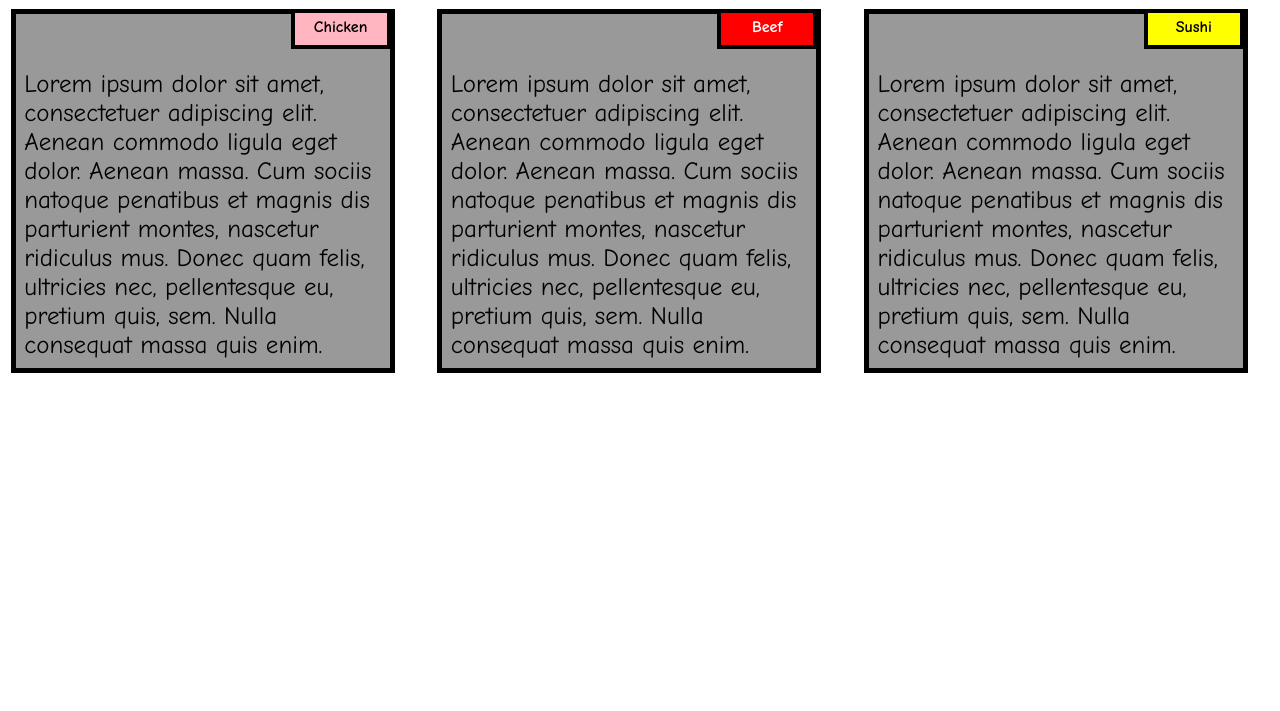
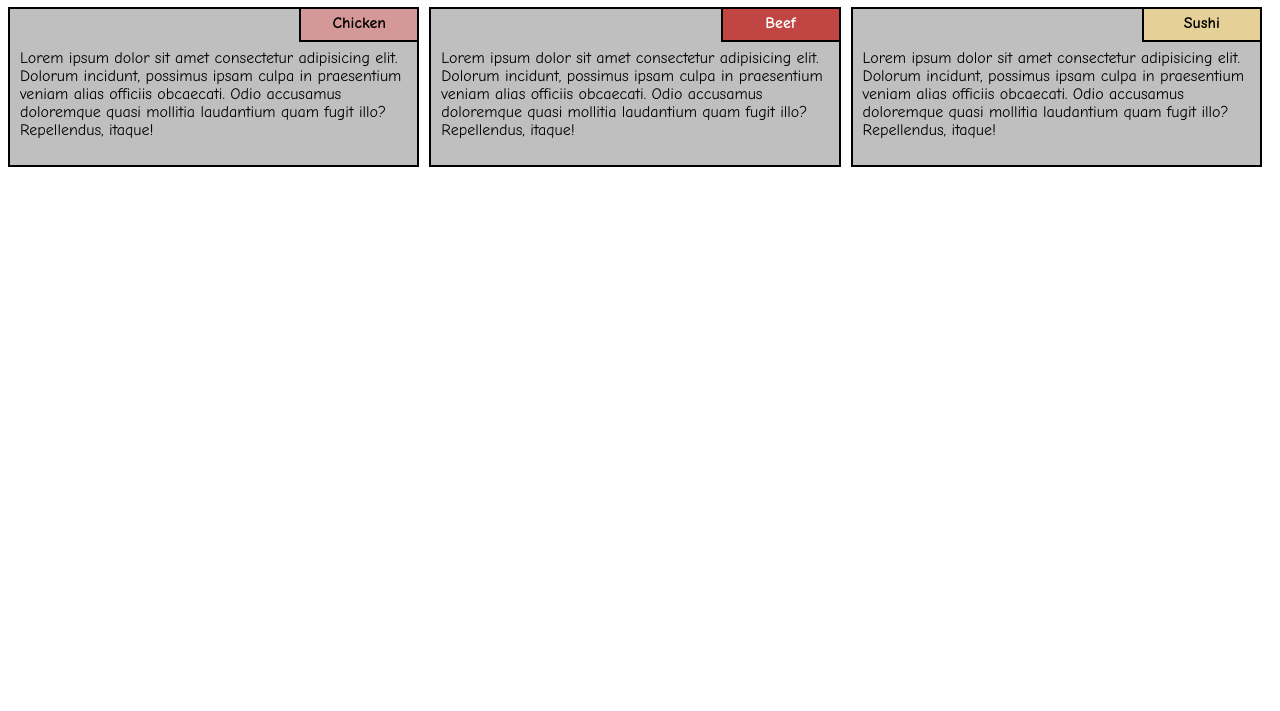
Before and after one commit to AflaxCade/module2-solution, a plain HTML site: page index.html in a window 1280 px wide. Shown: the part 89-800 px from the top of the page. Drawn offline with Linux system fonts and the light colour scheme.

Commit message:
Updated All Files

```diff
--- a/css/style.css
+++ b/css/style.css
@@ -1,84 +1,93 @@
 *{
     box-sizing: border-box;
+    font-family: "Comic Sans MS",sans-serif;
+
 }
 body{
-  margin: 0;
-  padding: 0;
     font-family: "Comic Sans MS",sans-serif;
 }
+.row {
+    width: 100%;
+
+  }
 h1{
-    margin-bottom: 15px;
     text-align: center;
-    font-size: 40px;
+    border-bottom: 25px;
 }
-.row{
-  margin-top: 5%;
-  margin-bottom: 5%;
+p {
+    background-color: #bfbfbf;
+    border: 2px solid black;
+    height: 160px;
+    margin-right: 10px;
+    padding: 40px 10px 5px 10px;
+    overflow: hidden;
   }
-.box{
-  width: 100%;
-  overflow: none;
+  #box{
+    position: relative;
   }
-.title{
-  border: 4px solid black;
-  width: 100px;
-  height: 40px;
-  padding: 5px;
-  margin-right: 36px;
-  margin-top: 0px;
-  float: right;
+  #title1 {
+    background-color: #D59898;
+    position: absolute;
+    top: 0;
+    right: 0;
     font-weight: bold;
-  position: relative;
-  overflow: none;
+    height: 35px;
+    width: 120px;
+    padding:5px;
     text-align: center;
   }
-.name1{
-  background-color: #FFB6C1;
+  #title2 {
+    background-color:#C14543 ;
+    color: white;
+    position: absolute;
+    top: 0;
+    right: 0;
+    font-weight: bold;
+    height: 35px;
+    width: 120px;
+    padding: 5px;
+    text-align: center;
+  }
+  #title3{
+   background-color: #E5D198;
+    position: absolute;
+    top: 0;
+    right: 0;
+    height: 35px;
+    width: 120px;
+    padding: 5px;
+    font-weight: bold;
+    text-align: center;
   }
 
-.name2{
-  color: white;
-  background-color: #FF0000;
+  @media (min-width: 992px) {
+    .col-lg-4{
+      float: left;
     }
-.name3{
-  background-color: #FFFF00;
-}
-.text{
-  border: 5px solid black;
-  width: 90%;
-  height: auto;
-  margin: 2.5%;
-  color: black;
-  font-size: 25px;
-  padding: 2%;
-  padding-top: 55px;
-  background-color: #999999;
-}
-@media (min-width: 992px) {
     .col-lg-4 {
-  	float: left;
         width: 33.33%;
     }
  }
+
  @media (min-width: 768px) and (max-width: 991px) {
-  .col-md-6,.col-md-12 {
+    .col-md-6,.col-md-12{
       float: left;
     }
     .col-md-6 {
         width: 50%;
       }
       .col-md-12 {
-    margin-left: -10px;
-    width: 100%;
-  }
-  .name3{
-    margin-right: 65px;
-    width: 100px;
-  }
-}
-@media (min-width: 0px) and (max-width: 767px) {
-  .col-sm-12 {
-  	float: left;
           width: 100%;
       }
 }
+
+@media (max-width: 767px) {
+    .col-sm-12 {
+      float: left;
+    }
+
+    .col-sm-12 {
+      width: 100%;
+    }
+
+  }
--- a/index.html
+++ b/index.html
@@ -5,26 +5,22 @@
     <meta http-equiv="X-UA-Compatible" content="IE=edge">
     <meta name="viewport" content="width=device-width, initial-scale=1.0">
     <link rel="stylesheet" href="css/style.css">
-    <title>Assignment Solution for Module 2</title>
+    <title>Menus</title>
 </head>
 <body>
-    <h1>Our Menu</h1>
-    <div class="col-lg-4 col-md-6 col-sm-12">
-        <div class="box">
-            <p class="title name1">Chicken</p>
-            <p class="text">Lorem ipsum dolor sit amet, consectetuer adipiscing elit. Aenean commodo ligula eget dolor. Aenean massa. Cum sociis natoque penatibus et magnis dis parturient montes, nascetur ridiculus mus. Donec quam felis, ultricies nec, pellentesque eu, pretium quis, sem. Nulla consequat massa quis enim.</p>
+    <div class="row">
+        <h1>Our Menu</h1>
+        <div class="col-lg-4 col-md-6 col-sm-12" id="box">
+            <p id="title1">Chicken</p>
+            <p>Lorem ipsum dolor sit amet consectetur adipisicing elit. Dolorum incidunt, possimus ipsam culpa in praesentium veniam alias officiis obcaecati. Odio accusamus doloremque quasi mollitia laudantium quam fugit illo? Repellendus, itaque!</p>
         </div>
-    </div>
-    <div class="col-lg-4 col-md-6 col-sm-12">
-        <div class="box">
-            <p class="title name2">Beef</p>
-            <p class="text">Lorem ipsum dolor sit amet, consectetuer adipiscing elit. Aenean commodo ligula eget dolor. Aenean massa. Cum sociis natoque penatibus et magnis dis parturient montes, nascetur ridiculus mus. Donec quam felis, ultricies nec, pellentesque eu, pretium quis, sem. Nulla consequat massa quis enim.</p>
+        <div class="col-lg-4 col-md-6 col-sm-12" id="box">
+            <p id="title2">Beef</p>
+            <p>Lorem ipsum dolor sit amet consectetur adipisicing elit. Dolorum incidunt, possimus ipsam culpa in praesentium veniam alias officiis obcaecati. Odio accusamus doloremque quasi mollitia laudantium quam fugit illo? Repellendus, itaque!</p>
         </div>
-    </div>
-    <div class="col-lg-4 col-md-12 col-sm-12">
-        <div class="box">
-            <p class="title name3">Sushi</p>
-            <p class="text">Lorem ipsum dolor sit amet, consectetuer adipiscing elit. Aenean commodo ligula eget dolor. Aenean massa. Cum sociis natoque penatibus et magnis dis parturient montes, nascetur ridiculus mus. Donec quam felis, ultricies nec, pellentesque eu, pretium quis, sem. Nulla consequat massa quis enim.</p>
+        <div class="col-lg-4 col-md-12 col-sm-12" id="box">
+            <p id="title3">Sushi</p>
+            <p>Lorem ipsum dolor sit amet consectetur adipisicing elit. Dolorum incidunt, possimus ipsam culpa in praesentium veniam alias officiis obcaecati. Odio accusamus doloremque quasi mollitia laudantium quam fugit illo? Repellendus, itaque!</p>
         </div>
     </div>
 </body>
```
Lines whose indentation alone changed are shown as unchanged.
